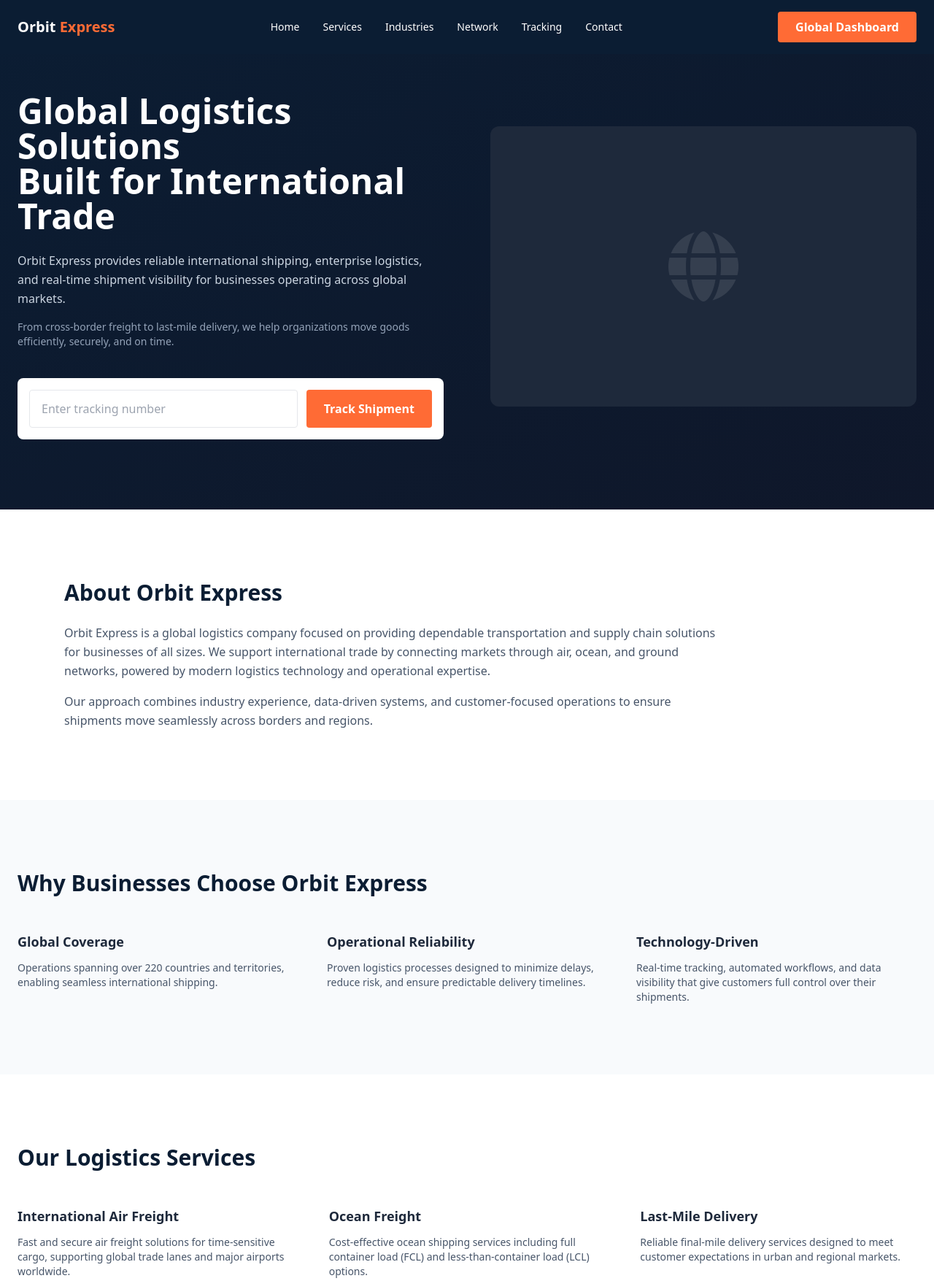
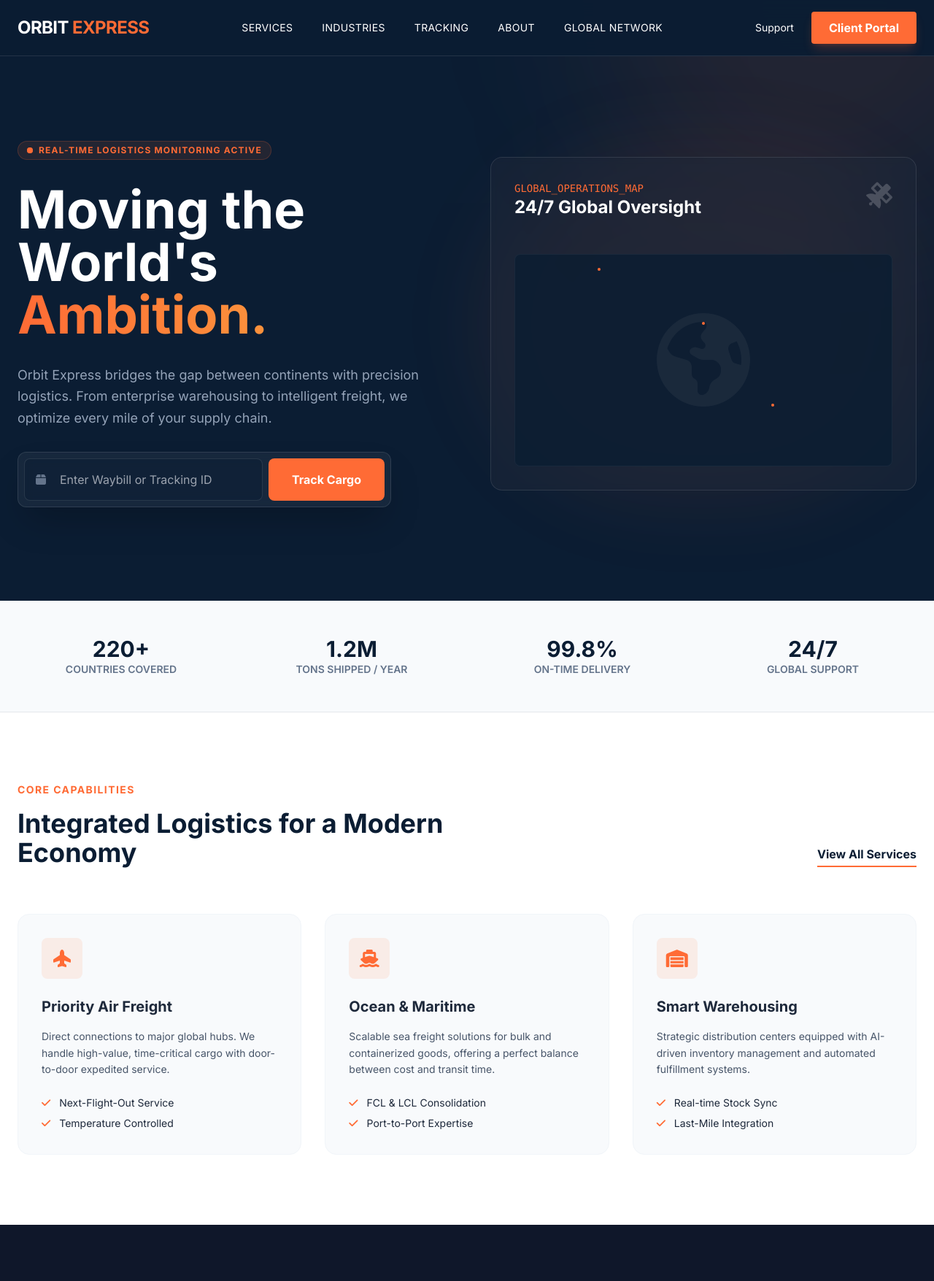
Before and after one commit to Tobyishiwu/shipment-tracker, a plain HTML site: page index.html in a window 1280 px wide. Shown: the top 1755 px of the page at 73% size. Drawn offline with nearby package versions, Linux system fonts and the light colour scheme.

Commit message:
Update index.html

```diff
--- a/index.html
+++ b/index.html
@@ -1,31 +1,14 @@
 <!DOCTYPE html>
 <html lang="en">
 <head>
-  <!--
-  ============================================================
-  ORBIT EXPRESS
-  Global Logistics & Transportation Platform
-  ------------------------------------------------------------
-  Purpose:
-  - International-facing corporate landing page
-  - Enterprise credibility
-  - Clear service communication
-  - Long-form, professional presentation
-  ============================================================
-  -->
-
   <meta charset="UTF-8">
-  <title>Orbit Express | Global Logistics Solutions</title>
+  <title>Orbit Express | Global Logistics & Supply Chain Solutions</title>
   <meta name="viewport" content="width=device-width, initial-scale=1">
 
-  <!-- Tailwind CSS -->
   <script src="https://cdn.tailwindcss.com"></script>
 
-  <!-- Icons -->
-  <link rel="stylesheet"
-        href="https://cdnjs.cloudflare.com/ajax/libs/font-awesome/6.5.1/css/all.min.css"/>
+  <link rel="stylesheet" href="https://cdnjs.cloudflare.com/ajax/libs/font-awesome/6.5.1/css/all.min.css"/>
 
-  <!-- Brand Theme -->
   <script>
     tailwind.config = {
       theme: {
@@ -33,251 +16,253 @@
           colors: {
             space: "#0B1D33",
             orbit: "#FF6B35",
-            light: "#F8FAFC"
+            "orbit-hover": "#E55A2B",
+            light: "#F8FAFC",
+            "slate-750": "#1E293B"
           }
         }
       }
     }
   </script>
+  <style>
+    @import url('https://fonts.googleapis.com/css2?family=Inter:wght@300;400;600;700&display=swap');
+    body { font-family: 'Inter', sans-serif; }
+    .glass { background: rgba(255, 255, 255, 0.05); backdrop-filter: blur(10px); }
+  </style>
 </head>
 
-<body class="bg-white text-slate-800 leading-relaxed">
+<body class="bg-white text-slate-800 leading-relaxed overflow-x-hidden text-sm md:text-base">
 
-<!-- ============================================================
-NAVBAR
-============================================================ -->
-<header class="fixed top-0 w-full bg-space text-white z-50">
+<header class="fixed top-0 w-full bg-space/95 backdrop-blur-md text-white z-50 border-b border-white/10">
   <div class="max-w-7xl mx-auto px-6 py-4 flex justify-between items-center">
-    <div class="font-bold text-xl">
-      Orbit <span class="text-orbit">Express</span>
+    <div class="font-bold text-2xl tracking-tight">
+      ORBIT <span class="text-orbit">EXPRESS</span>
     </div>
 
-    <nav class="hidden lg:flex gap-8 text-sm">
-      <a href="#">Home</a>
-      <a href="#">Services</a>
-      <a href="#">Industries</a>
-      <a href="#">Network</a>
-      <a href="#">Tracking</a>
-      <a href="#">Contact</a>
+    <nav class="hidden lg:flex gap-10 text-sm font-medium tracking-wide uppercase">
+      <a href="#" class="hover:text-orbit transition-colors">Services</a>
+      <a href="#" class="hover:text-orbit transition-colors">Industries</a>
+      <a href="#" class="hover:text-orbit transition-colors">Tracking</a>
+      <a href="#" class="hover:text-orbit transition-colors">About</a>
+      <a href="#" class="hover:text-orbit transition-colors">Global Network</a>
     </nav>
 
-    <a href="#"
-       class="hidden lg:inline-block bg-orbit px-6 py-2 rounded font-semibold">
-      Global Dashboard
+    <div class="flex items-center gap-6">
+      <a href="#" class="hidden sm:inline-block text-sm font-medium hover:text-orbit">Support</a>
+      <a href="#" class="bg-orbit hover:bg-orbit-hover px-6 py-2.5 rounded shadow-lg shadow-orbit/20 font-bold transition-all transform hover:-translate-y-0.5">
+        Client Portal
       </a>
+    </div>
   </div>
 </header>
 
-<!-- ============================================================
-HERO SECTION
-============================================================ -->
-<section class="pt-32 pb-24 bg-gradient-to-br from-space to-slate-900 text-white">
-  <div class="max-w-7xl mx-auto px-6 grid lg:grid-cols-2 gap-16 items-center">
+<section class="relative pt-48 pb-32 bg-space overflow-hidden">
+  <div class="absolute top-0 right-0 -translate-y-1/2 translate-x-1/4 w-[600px] h-[600px] bg-orbit/10 rounded-full blur-[120px]"></div>
 
-    <div>
-      <h1 class="text-4xl xl:text-5xl font-bold leading-tight">
-        Global Logistics Solutions<br>
-        Built for International Trade
+  <div class="max-w-7xl mx-auto px-6 grid lg:grid-cols-2 gap-16 items-center relative z-10">
+    <div class="space-y-8">
+      <div class="inline-flex items-center gap-2 px-3 py-1 rounded-full bg-orbit/10 border border-orbit/20 text-orbit text-xs font-bold uppercase tracking-widest">
+        <span class="relative flex h-2 w-2">
+          <span class="animate-ping absolute inline-flex h-full w-full rounded-full bg-orbit opacity-75"></span>
+          <span class="relative inline-flex rounded-full h-2 w-2 bg-orbit"></span>
+        </span>
+        Real-Time Logistics Monitoring Active
+      </div>
+
+      <h1 class="text-5xl xl:text-7xl font-bold leading-[1.1] text-white">
+        Moving the World's <span class="text-transparent bg-clip-text bg-gradient-to-r from-orbit to-orange-400">Ambition.</span>
       </h1>
 
-      <p class="mt-6 text-slate-300 max-w-xl">
-        Orbit Express provides reliable international shipping,
-        enterprise logistics, and real-time shipment visibility
-        for businesses operating across global markets.
+      <p class="text-lg text-slate-400 max-w-xl leading-relaxed">
+        Orbit Express bridges the gap between continents with precision logistics. From enterprise warehousing to intelligent freight, we optimize every mile of your supply chain.
       </p>
 
-      <p class="mt-4 text-slate-400 max-w-xl text-sm">
-        From cross-border freight to last-mile delivery,
-        we help organizations move goods efficiently,
-        securely, and on time.
-      </p>
-
-      <!-- Tracking -->
-      <div class="mt-10 bg-white rounded-lg p-4 flex gap-3">
-        <input class="flex-1 border px-4 py-3 rounded"
-               placeholder="Enter tracking number">
-        <button class="bg-orbit text-white px-6 rounded font-semibold">
-          Track Shipment
+      <div class="bg-white/5 p-2 rounded-xl border border-white/10 glass max-w-lg shadow-2xl">
+        <div class="flex flex-col sm:flex-row gap-2">
+          <div class="flex-1 relative">
+            <i class="fas fa-box absolute left-4 top-1/2 -translate-y-1/2 text-slate-500"></i>
+            <input class="w-full bg-space/50 border border-white/10 px-12 py-4 rounded-lg text-white focus:outline-none focus:border-orbit transition-all"
+                   placeholder="Enter Waybill or Tracking ID">
+          </div>
+          <button class="bg-orbit text-white px-8 py-4 rounded-lg font-bold hover:bg-orbit-hover transition-all whitespace-nowrap">
+            Track Cargo
           </button>
         </div>
       </div>
-
-    <div class="h-96 bg-slate-800 rounded-xl flex items-center justify-center">
-      <i class="fas fa-globe text-white text-8xl opacity-10"></i>
     </div>
 
+    <div class="relative hidden lg:block">
+      <div class="absolute inset-0 bg-orbit/20 rounded-full blur-3xl opacity-20 animate-pulse"></div>
+      <div class="relative bg-slate-800/50 border border-white/10 rounded-2xl p-8 backdrop-blur-sm overflow-hidden group">
+        <div class="flex justify-between items-start mb-12">
+            <div>
+                <p class="text-orbit font-mono text-sm">GLOBAL_OPERATIONS_MAP</p>
+                <h3 class="text-white text-2xl font-bold">24/7 Global Oversight</h3>
             </div>
-</section>
-
-<!-- ============================================================
-ABOUT ORBIT EXPRESS
-============================================================ -->
-<section class="py-24">
-  <div class="max-w-6xl mx-auto px-6">
-    <h2 class="text-3xl font-bold text-space mb-6">
-      About Orbit Express
-    </h2>
-
-    <p class="text-slate-600 max-w-4xl">
-      Orbit Express is a global logistics company focused on providing
-      dependable transportation and supply chain solutions for businesses
-      of all sizes. We support international trade by connecting markets
-      through air, ocean, and ground networks, powered by modern logistics
-      technology and operational expertise.
-    </p>
-
-    <p class="mt-4 text-slate-600 max-w-4xl">
-      Our approach combines industry experience, data-driven systems,
-      and customer-focused operations to ensure shipments move seamlessly
-      across borders and regions.
-    </p>
+            <i class="fas fa-satellite text-4xl text-white/20 group-hover:text-orbit transition-colors"></i>
         </div>
-</section>
-
-<!-- ============================================================
-WHY CHOOSE US
-============================================================ -->
-<section class="py-24 bg-light">
-  <div class="max-w-7xl mx-auto px-6">
-    <h2 class="text-3xl font-bold text-space mb-12">
-      Why Businesses Choose Orbit Express
-    </h2>
-
-    <div class="grid md:grid-cols-3 gap-10">
-      <div>
-        <h3 class="font-semibold text-lg">Global Coverage</h3>
-        <p class="mt-3 text-sm text-slate-600">
-          Operations spanning over 220 countries and territories,
-          enabling seamless international shipping.
-        </p>
+        <div class="aspect-video bg-space/80 rounded-lg flex items-center justify-center border border-white/5">
+             <i class="fas fa-earth-americas text-white/5 text-9xl"></i>
+             <div class="absolute inset-0 flex items-center justify-center">
+                <div class="w-1 h-1 bg-orbit rounded-full animate-ping"></div>
+                <div class="absolute top-1/3 left-1/4 w-1 h-1 bg-orbit rounded-full animate-ping delay-700"></div>
+                <div class="absolute bottom-1/4 right-1/3 w-1 h-1 bg-orbit rounded-full animate-ping delay-1000"></div>
              </div>
-
-      <div>
-        <h3 class="font-semibold text-lg">Operational Reliability</h3>
-        <p class="mt-3 text-sm text-slate-600">
-          Proven logistics processes designed to minimize delays,
-          reduce risk, and ensure predictable delivery timelines.
-        </p>
         </div>
-
-      <div>
-        <h3 class="font-semibold text-lg">Technology-Driven</h3>
-        <p class="mt-3 text-sm text-slate-600">
-          Real-time tracking, automated workflows, and data visibility
-          that give customers full control over their shipments.
-        </p>
       </div>
     </div>
   </div>
 </section>
 
-<!-- ============================================================
-SERVICES
-============================================================ -->
-<section class="py-24">
+<section class="bg-light py-12 border-b">
   <div class="max-w-7xl mx-auto px-6">
-    <h2 class="text-3xl font-bold text-space mb-12">
-      Our Logistics Services
-    </h2>
-
-    <div class="grid lg:grid-cols-3 gap-12">
-
+    <div class="grid grid-cols-2 md:grid-cols-4 gap-8 text-center">
       <div>
-        <h3 class="font-semibold text-lg">International Air Freight</h3>
-        <p class="mt-3 text-sm text-slate-600">
-          Fast and secure air freight solutions for time-sensitive cargo,
-          supporting global trade lanes and major airports worldwide.
-        </p>
+        <p class="text-3xl font-bold text-space">220+</p>
+        <p class="text-slate-500 text-sm uppercase font-semibold">Countries Covered</p>
       </div>
-
       <div>
-        <h3 class="font-semibold text-lg">Ocean Freight</h3>
-        <p class="mt-3 text-sm text-slate-600">
-          Cost-effective ocean shipping services including full container
-          load (FCL) and less-than-container load (LCL) options.
-        </p>
+        <p class="text-3xl font-bold text-space">1.2M</p>
+        <p class="text-slate-500 text-sm uppercase font-semibold">Tons Shipped / Year</p>
       </div>
-
       <div>
-        <h3 class="font-semibold text-lg">Last-Mile Delivery</h3>
-        <p class="mt-3 text-sm text-slate-600">
-          Reliable final-mile delivery services designed to meet
-          customer expectations in urban and regional markets.
-        </p>
+        <p class="text-3xl font-bold text-space">99.8%</p>
+        <p class="text-slate-500 text-sm uppercase font-semibold">On-Time Delivery</p>
       </div>
-
+      <div>
+        <p class="text-3xl font-bold text-space">24/7</p>
+        <p class="text-slate-500 text-sm uppercase font-semibold">Global Support</p>
+      </div>
     </div>
   </div>
 </section>
 
-<!-- ============================================================
-INDUSTRIES
-============================================================ -->
-<section class="py-24 bg-light">
+<section class="py-24 bg-white">
   <div class="max-w-7xl mx-auto px-6">
-    <h2 class="text-3xl font-bold text-space mb-12">
-      Industries We Serve
-    </h2>
+    <div class="flex flex-col md:flex-row justify-between items-end mb-16 gap-6">
+      <div class="max-w-2xl">
+        <h2 class="text-orbit font-bold uppercase tracking-widest text-sm mb-4">Core Capabilities</h2>
+        <h3 class="text-4xl font-bold text-space">Integrated Logistics for a Modern Economy</h3>
+      </div>
+      <a href="#" class="text-space font-bold border-b-2 border-orbit pb-1 hover:text-orbit transition-colors">View All Services</a>
+    </div>
 
-    <div class="grid md:grid-cols-4 gap-8 text-sm text-slate-600">
-      <div>Manufacturing</div>
-      <div>Retail & E-commerce</div>
-      <div>Healthcare & Pharmaceuticals</div>
-      <div>Technology & Electronics</div>
-      <div>Agriculture & Commodities</div>
-      <div>Automotive</div>
-      <div>Aerospace</div>
-      <div>Energy & Infrastructure</div>
+    <div class="grid lg:grid-cols-3 gap-8">
+      <div class="group p-8 rounded-2xl border border-slate-100 bg-light hover:bg-space hover:text-white transition-all duration-300">
+        <div class="w-14 h-14 bg-orbit/10 text-orbit rounded-lg flex items-center justify-center mb-6 group-hover:bg-orbit group-hover:text-white transition-colors">
+          <i class="fas fa-plane-up text-2xl"></i>
+        </div>
+        <h4 class="text-xl font-bold mb-4">Priority Air Freight</h4>
+        <p class="text-slate-600 group-hover:text-slate-400 text-sm leading-relaxed mb-6">
+          Direct connections to major global hubs. We handle high-value, time-critical cargo with door-to-door expedited service.
+        </p>
+        <ul class="space-y-2 text-sm">
+          <li><i class="fas fa-check text-orbit mr-2"></i> Next-Flight-Out Service</li>
+          <li><i class="fas fa-check text-orbit mr-2"></i> Temperature Controlled</li>
+        </ul>
+      </div>
+
+      <div class="group p-8 rounded-2xl border border-slate-100 bg-light hover:bg-space hover:text-white transition-all duration-300">
+        <div class="w-14 h-14 bg-orbit/10 text-orbit rounded-lg flex items-center justify-center mb-6 group-hover:bg-orbit group-hover:text-white transition-colors">
+          <i class="fas fa-ship text-2xl"></i>
+        </div>
+        <h4 class="text-xl font-bold mb-4">Ocean & Maritime</h4>
+        <p class="text-slate-600 group-hover:text-slate-400 text-sm leading-relaxed mb-6">
+          Scalable sea freight solutions for bulk and containerized goods, offering a perfect balance between cost and transit time.
+        </p>
+        <ul class="space-y-2 text-sm">
+          <li><i class="fas fa-check text-orbit mr-2"></i> FCL & LCL Consolidation</li>
+          <li><i class="fas fa-check text-orbit mr-2"></i> Port-to-Port Expertise</li>
+        </ul>
+      </div>
+
+      <div class="group p-8 rounded-2xl border border-slate-100 bg-light hover:bg-space hover:text-white transition-all duration-300">
+        <div class="w-14 h-14 bg-orbit/10 text-orbit rounded-lg flex items-center justify-center mb-6 group-hover:bg-orbit group-hover:text-white transition-colors">
+          <i class="fas fa-warehouse text-2xl"></i>
+        </div>
+        <h4 class="text-xl font-bold mb-4">Smart Warehousing</h4>
+        <p class="text-slate-600 group-hover:text-slate-400 text-sm leading-relaxed mb-6">
+          Strategic distribution centers equipped with AI-driven inventory management and automated fulfillment systems.
+        </p>
+        <ul class="space-y-2 text-sm">
+          <li><i class="fas fa-check text-orbit mr-2"></i> Real-time Stock Sync</li>
+          <li><i class="fas fa-check text-orbit mr-2"></i> Last-Mile Integration</li>
+        </ul>
+      </div>
     </div>
   </div>
 </section>
 
-<!-- ============================================================
-CALL TO ACTION
-============================================================ -->
-<section class="py-24 bg-space text-white text-center">
-  <div class="max-w-4xl mx-auto px-6">
-    <h2 class="text-3xl font-bold">
-      Ready to Move Your Business Forward?
-    </h2>
-
-    <p class="mt-4 text-slate-300">
-      Partner with Orbit Express for dependable global logistics
-      solutions tailored to your business needs.
+<section class="py-24 relative overflow-hidden">
+  <div class="absolute inset-0 bg-slate-900"></div>
+  <div class="max-w-5xl mx-auto px-6 relative z-10 text-center">
+    <h2 class="text-4xl md:text-5xl font-bold text-white mb-8">Ready to Optimize Your Logistics?</h2>
+    <p class="text-slate-400 text-lg mb-12 max-w-2xl mx-auto">
+      Talk to our supply chain experts today for a custom assessment of your global transportation needs.
     </p>
-
-    <div class="mt-8">
-      <a href="#"
-         class="inline-block bg-orbit px-8 py-3 rounded font-semibold">
-        Contact Our Team
+    <div class="flex flex-wrap justify-center gap-4">
+      <a href="#" class="bg-orbit hover:bg-orbit-hover text-white px-10 py-4 rounded-lg font-bold transition-all shadow-xl shadow-orbit/20">
+        Get a Quote
+      </a>
+      <a href="#" class="bg-white/10 hover:bg-white/20 text-white px-10 py-4 rounded-lg font-bold transition-all border border-white/10">
+        Schedule a Call
       </a>
     </div>
   </div>
 </section>
 
-<!-- ============================================================
-FOOTER
-============================================================ -->
-<footer class="bg-space text-slate-400 py-16">
-  <div class="max-w-7xl mx-auto px-6 grid md:grid-cols-2 gap-10">
+<footer class="bg-space text-slate-400 py-20 border-t border-white/5">
+  <div class="max-w-7xl mx-auto px-6 grid md:grid-cols-4 gap-12">
+
+    <div class="col-span-1 md:col-span-1">
+      <h4 class="text-white font-bold text-2xl mb-6">ORBIT <span class="text-orbit">EXPRESS</span></h4>
+      <p class="text-sm leading-relaxed mb-6">
+        Setting the standard for international freight and enterprise supply chain management since 1998.
+      </p>
+      <div class="flex gap-4 text-xl">
+        <a href="#" class="hover:text-orbit"><i class="fab fa-linkedin"></i></a>
+        <a href="#" class="hover:text-orbit"><i class="fab fa-x-twitter"></i></a>
+        <a href="#" class="hover:text-orbit"><i class="fab fa-instagram"></i></a>
+      </div>
+    </div>
 
     <div>
-      <h4 class="text-white font-bold text-lg">Orbit Express</h4>
-      <p class="mt-4 text-sm max-w-md">
-        Delivering reliable logistics and transportation services
-        that support international trade and global business growth.
-      </p>
-      <p class="mt-6 text-xs">
-        © 2026 Orbit Express. All rights reserved.
-      </p>
+      <h5 class="text-white font-bold uppercase text-xs tracking-widest mb-6">Services</h5>
+      <ul class="space-y-4 text-sm">
+        <li><a href="#" class="hover:text-white transition-colors">Air Freight</a></li>
+        <li><a href="#" class="hover:text-white transition-colors">Ocean Freight</a></li>
+        <li><a href="#" class="hover:text-white transition-colors">Road Transport</a></li>
+        <li><a href="#" class="hover:text-white transition-colors">Warehousing</a></li>
+      </ul>
     </div>
 
-    <div class="flex items-center gap-6 text-xl">
-      <i class="fab fa-linkedin"></i>
-      <i class="fab fa-x-twitter"></i>
-      <i class="fab fa-facebook"></i>
+    <div>
+      <h5 class="text-white font-bold uppercase text-xs tracking-widest mb-6">Company</h5>
+      <ul class="space-y-4 text-sm">
+        <li><a href="#" class="hover:text-white transition-colors">About Us</a></li>
+        <li><a href="#" class="hover:text-white transition-colors">Global Network</a></li>
+        <li><a href="#" class="hover:text-white transition-colors">Sustainability</a></li>
+        <li><a href="#" class="hover:text-white transition-colors">Careers</a></li>
+      </ul>
     </div>
 
+    <div>
+      <h5 class="text-white font-bold uppercase text-xs tracking-widest mb-6">Newsletter</h5>
+      <p class="text-xs mb-4">Stay updated with global trade insights.</p>
+      <div class="flex">
+        <input class="bg-white/5 border border-white/10 px-4 py-2 rounded-l-md w-full focus:outline-none focus:border-orbit" placeholder="Email">
+        <button class="bg-orbit text-white px-4 py-2 rounded-r-md"><i class="fas fa-paper-plane"></i></button>
+      </div>
+    </div>
+
+  </div>
+  <div class="max-w-7xl mx-auto px-6 mt-20 pt-8 border-t border-white/5 flex flex-col md:flex-row justify-between gap-4 text-xs">
+    <p>© 2026 Orbit Express Global. All rights reserved.</p>
+    <div class="flex gap-6 uppercase tracking-widest">
+      <a href="#" class="hover:text-white">Privacy Policy</a>
+      <a href="#" class="hover:text-white">Terms of Service</a>
+      <a href="#" class="hover:text-white">Cookies</a>
+    </div>
   </div>
 </footer>
 
```
Lines whose indentation alone changed are shown as unchanged.
